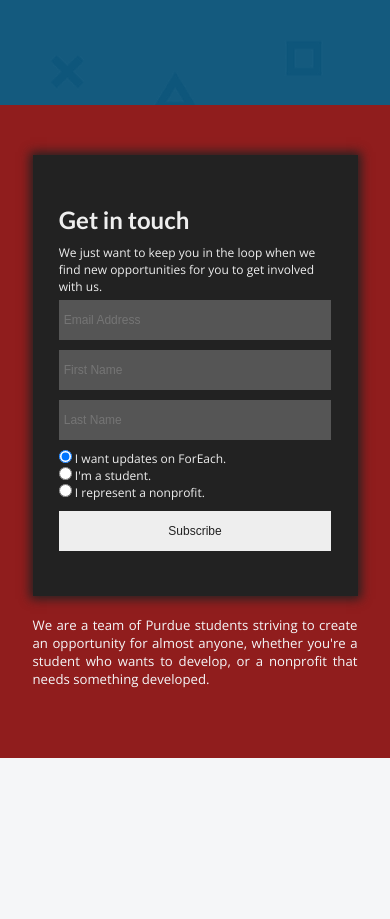
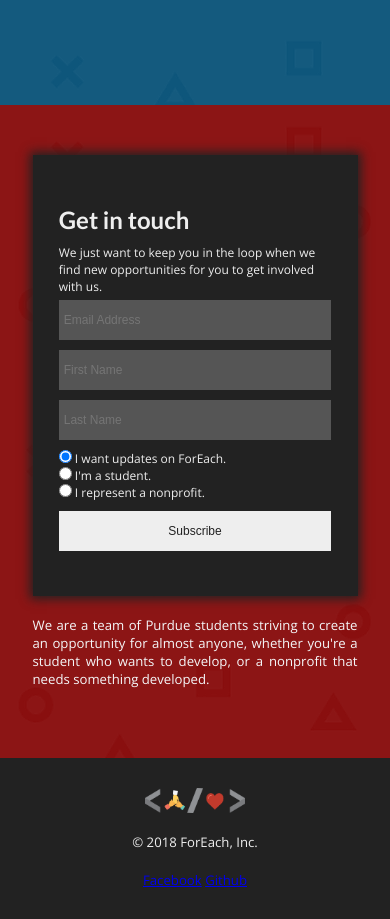
Before and after one commit to for-each-org/Website, a website: page static/index.html in a window 390 px wide. Shown: the part 1625-2544 px from the top of the page. Before the commit the page ends 2383 px from the top, so only its background shows below. Drawn offline with nearby package versions, Linux system fonts and the light colour scheme.

Commit message:
added footer layput

```diff
--- a/static/index.html
+++ b/static/index.html
@@ -142,6 +142,15 @@
     </div>
   </div>
 
+  <footer class="footer">
+    <p class="footer-c">&copy; 2018 ForEach, Inc.</p>
+    <img src="assets/logo.png" class="footer-img">
+    <div class="footer-links">
+      <a href="https://www.facebook.com/foreachorg/" target="_blank" class="footer-body-link">Facebook</a>
+      <a href="https://www.github.com/for-each-org/" target="_blank" class="footer-body-link">Github</a>
+    </div>
+  </footer>
+
 <!-- Google Analytics -->
 <script>
   (function (i, s, o, g, r, a, m) {
--- a/static/sass/_app.scss
+++ b/static/sass/_app.scss
@@ -102,7 +102,6 @@
             display: flex;
             justify-content: center;
             align-items: center;
-
         }
     }
 
@@ -269,8 +268,11 @@
     }
 
     @media (max-width: 800px) {
-        background-color: $red;
-        background-blend-mode: color-burn;
+        &-container{
+            background-color: $red;
+            background-blend-mode: color-burn;
+        }
+
         &-form {
             grid-column: 4 / span 18;
             grid-row: 1 / span 2;
@@ -298,3 +300,63 @@
         padding: 50px 0;
     }
 }
+
+.footer {
+    display: grid;
+    grid-template-columns: 1fr 100px 1fr;
+    grid-template-rows: auto auto auto;
+    justify-content: center;
+    align-items: center;
+
+    padding: 20px 20px;
+
+    color: $light;
+    background: $dark-grey;
+
+    font-size: 0.9rem;
+
+    &-c {
+        grid-column: 1;
+        grid-row: 1 / span 3;
+    }
+
+    &-img {
+        grid-column: 2;
+        grid-row: 1 / span 3;
+        width: 100%;
+    }
+
+    &-links {
+        grid-column: 3;
+        grid-row: 1 / span 3;
+        text-align: right;
+
+        * {
+            margin: 0 5px;
+        }
+    }
+
+    @media (max-width: 500px) {
+        * {
+            margin: 10px 0;
+        }
+
+        font-size: 1.1rem;
+
+        &-c {
+            grid-column: 1 / span 3;
+            grid-row: 2;
+            text-align: center;
+        }
+
+        &-img {
+            grid-row: 1;
+        }
+
+        &-links {
+            grid-column: 1 / span 3;
+            grid-row: 3;
+            text-align: center;
+        }
+    }
+}
```
Also changed, not shown: static/css/main.css, 1 other file.
